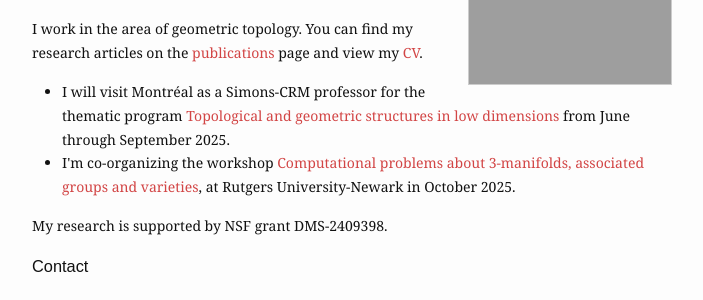
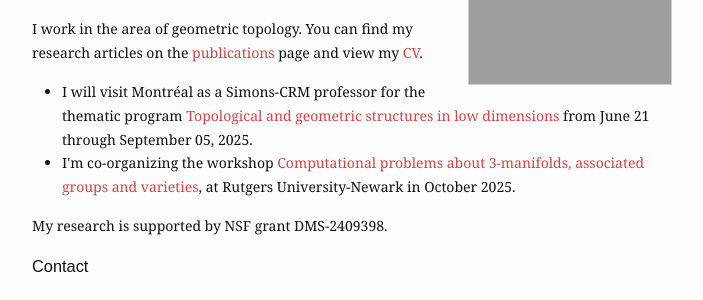
Before and after one commit to yinghu-math/yinghu-math.github.io, a Jekyll site: the page built from index.md, in a window 1280 px wide. Shown: the part 176-476 px from the top of the page, without its empty margins (288-991 px from the left). Built offline with Jekyll 4.4.1, drawn with Linux system fonts in a browser that asks for light colours.

Commit message:
update activities

```diff
--- a/index.md
+++ b/index.md
@@ -12,7 +12,7 @@
 
 <ul>
 <!-- <li>I will speak at the conference <a href="https://sites.google.com/view/mwgt2025/overview?authuser=0">Midwest Panorama of Geometry and Topology</a>, at the University of Iowa in June 2025.</li> -->
-<li>I will visit Montréal as a Simons-CRM professor for the thematic program <a href="https://www.crmath.ca/en/activities/#/type/activity/id/3951">Topological and geometric structures in low dimensions</a> from June through September 2025.</li>
+<li>I will visit Montréal as a Simons-CRM professor for the thematic program <a href="https://www.crmath.ca/en/activities/#/type/activity/id/3951">Topological and geometric structures in low dimensions</a> from June 21 through September 05, 2025.</li>
 <li>I'm co-organizing the workshop <a href="https://sites.rutgers.edu/manifolds-groups-varieties/">Computational problems about 3-manifolds, associated groups and varieties</a>, at Rutgers University-Newark in October 2025.</li>
 </ul>
 
```
